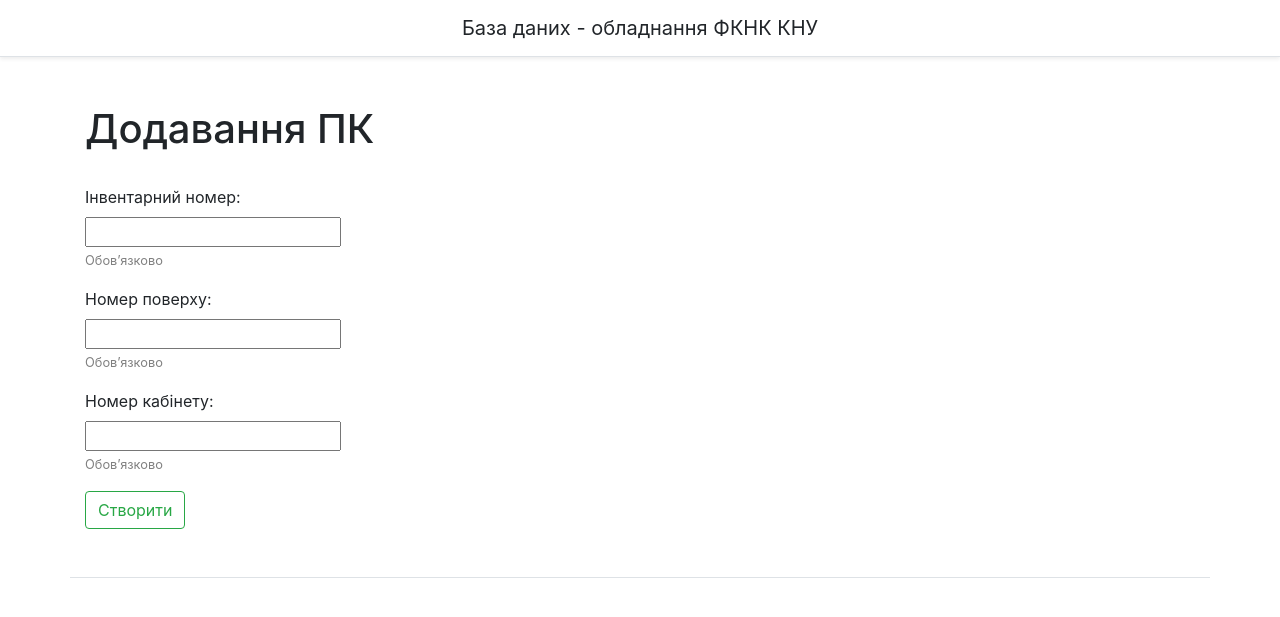
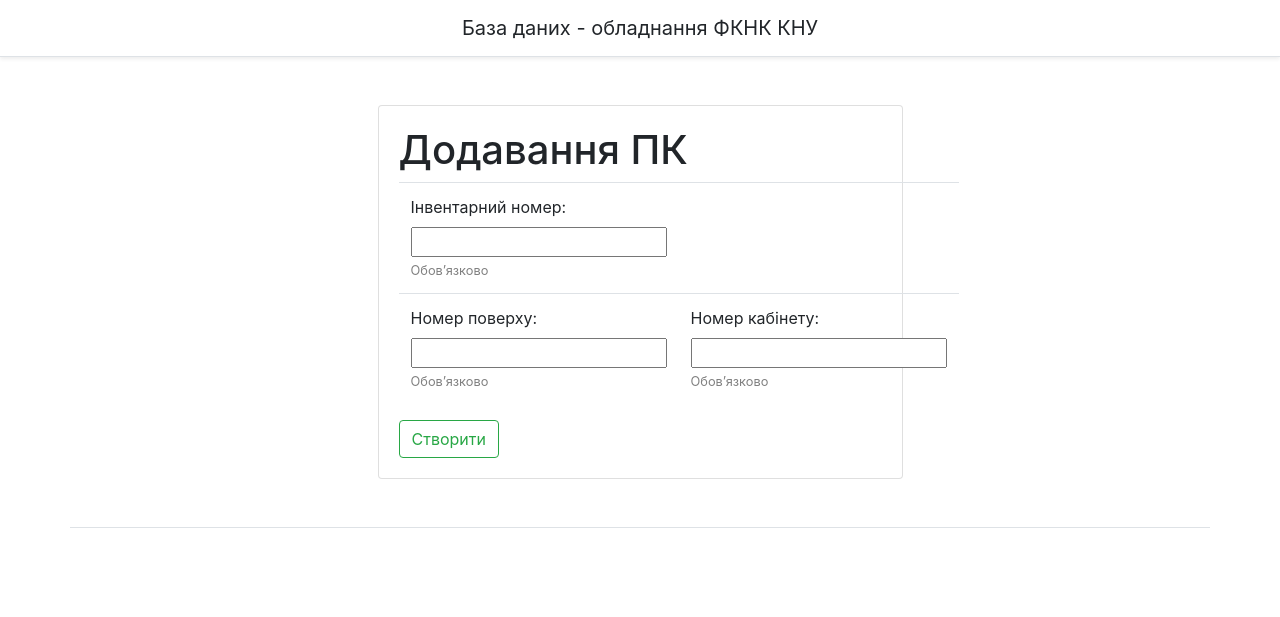
Before and after one commit to lipskydan/Diploma_Work_2020-21, a Django app: page /IT_items/add-item/add-pc in a window 1280 px wide. Shown: the top 617 px of the page. Run offline with Django 3.2, Linux system fonts and the light colour scheme; some libraries are stand-ins or nearby versions.

Commit message:
Work with html and forms

```diff
--- a/App/online_equipment_accounting/online_equipment_accounting/app/IT_items/models.py
+++ b/App/online_equipment_accounting/online_equipment_accounting/app/IT_items/models.py
@@ -9,8 +9,8 @@ class PC(models.Model):
     room = models.IntegerField('номер кабінету')
 
     # end = models.DateField(default=None, blank=True, null=True)
-
     # pub_date = models.DateTimeField('дата створення')
+    # b = models.CharField(max_length=7, default="foobar")
 
     name_for_user = 'Персональний комп\'ютор'
     name = 'PC'
--- a/App/online_equipment_accounting/online_equipment_accounting/templates/IT_items/add_pc.html
+++ b/App/online_equipment_accounting/online_equipment_accounting/templates/IT_items/add_pc.html
@@ -1,33 +1,75 @@
 {% extends 'base_main.html' %}
-
 {% block title %}
 Додавання ПК
 {% endblock %}
-
 {% block body %}
 <div class="container mt-5">
-   <h1>Додавання ПК</h1><br>
+   <div class="d-flex justify-content-center">
+      <aside class="col-sm-6">
+         <div class="card">
+            <article class="card-body">
+               <h1>Додавання ПК</h1>
                <form method="post">
                   {% csrf_token %}
                   <div class="">
-            {% for field in form %}
                       <div class="form-group">
+                          <table class="table" border="0">
+                              <tr>
+                                  <td>
                                       <!--Name of field and input-->
-                {{ field.label_tag }} <br> {{ field }} <br>
+                                      {{ form.inventory_number.label_tag }} {{ form.inventory_number }}
 
                                       <!--Show help text for field-->
-                {% if field.help_text %}
-                    <small style="color: grey">{{ field.help_text }}</small>
+                                      {% if form.inventory_number.help_text %}
+                                      <small style="color: grey">{{ form.inventory_number.help_text }}</small>
                                       {% endif %}
 
                                       <!--Show error text for field-->
-                {% for error in field.errors %}
+                                      {% for error in form.inventory_number.errors %}
                                       <p style="color: red">{{ error }}</p>
                                       {% endfor %}
+                                  </td>
+                                  <td></td>
+                              </tr>
+                              <tr>
+                                  <td>
+                                      <!--Name of field and input-->
+                                      {{ form.floor.label_tag }}{{ form.floor }}
+
+                                      <!--Show help text for field-->
+                                      {% if form.floor.help_text %}
+                                      <small style="color: grey">{{ form.floor.help_text }}</small>
+                                      {% endif %}
+
+                                      <!--Show error text for field-->
+                                      {% for error in form.floor.errors %}
+                                      <p style="color: red">{{ error }}</p>
+                                      {% endfor %}
+                                  </td>
+                                  <td>
+                                      <!--Name of field and input-->
+                                      {{ form.room.label_tag }}{{ form.room }}
+
+                                      <!--Show help text for field-->
+                                      {% if form.room.help_text %}
+                                      <small style="color: grey">{{ form.room.help_text }}</small>
+                                      {% endif %}
+
+                                      <!--Show error text for field-->
+                                      {% for error in form.room.errors %}
+                                      <p style="color: red">{{ error }}</p>
+                                      {% endfor %}
+                                  </td>
+                              </tr>
+                          </table>
                       </div>
-            {% endfor %}
                   </div>
                   <input type="submit" class="btn btn-outline-success" value="Створити">
                </form>
+            </article>
+         </div>
+      </aside>
+   </div>
+</div>
 </div>
 {% endblock %}
```
Also changed, not shown: App/online_equipment_accounting/online_equipment_accounting/templates/IT_items/IT-items.html (+9 -4 lines), App/online_equipment_accounting/online_equipment_accounting/templates/IT_items/add_item.html (+9 -3 lines). Lines whose indentation alone changed are shown as unchanged.
